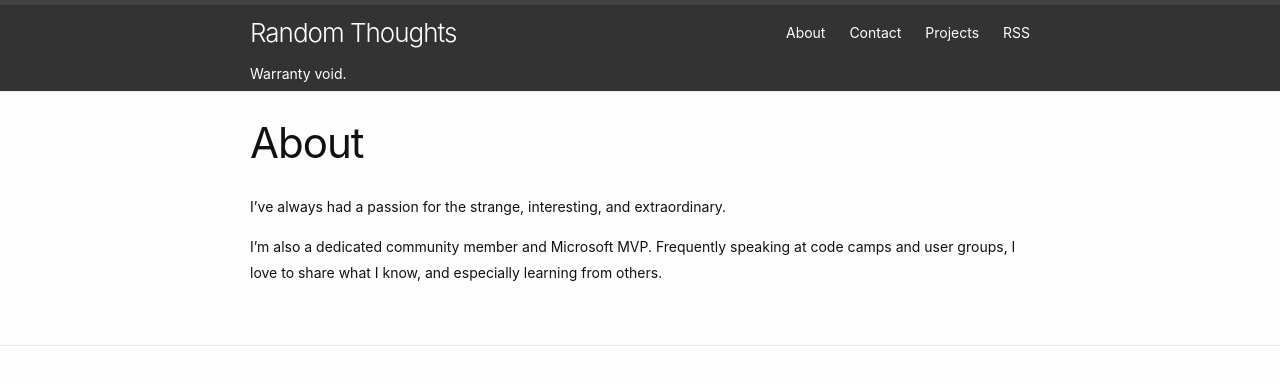
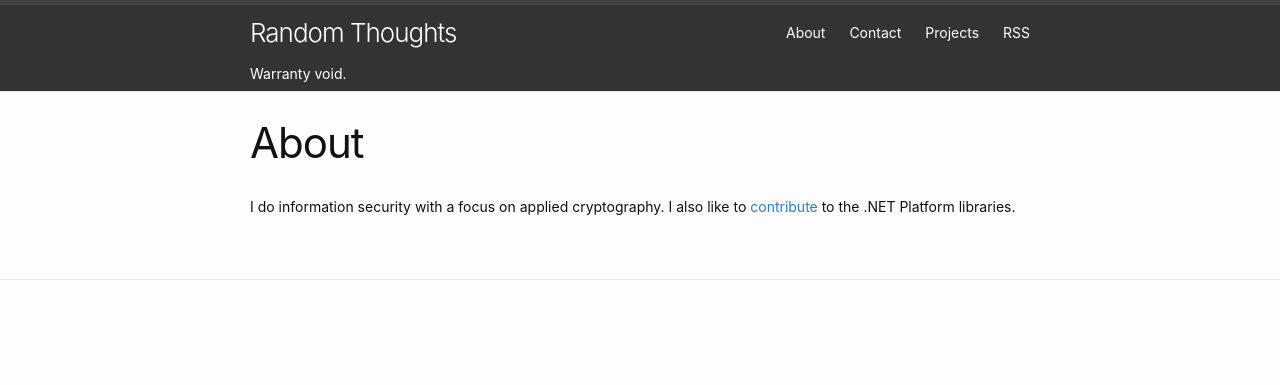
Before and after one commit to vcsjones/vcsjones.dev, a Jekyll site: the page built from about.md, in a window 1280 px wide. Shown: the top 385 px of the page. Built offline with Jekyll 4.4.1, drawn with Linux system fonts in a browser that asks for light colours.

Commit message:
Update about.md

```diff
--- a/about.md
+++ b/about.md
@@ -4,8 +4,6 @@ title: About
 permalink: /about/
 ---
 
-I've always had a passion for the strange, interesting, and extraordinary.
+I do information security with a focus on applied cryptography. I also like to [contribute][1] to the .NET Platform libraries.
 
-I'm also a dedicated community member and Microsoft MVP. Frequently speaking
-at code camps and user groups, I love to share what I know, and especially
-learning from others.
+[1]: /dotnet-contrib
```
